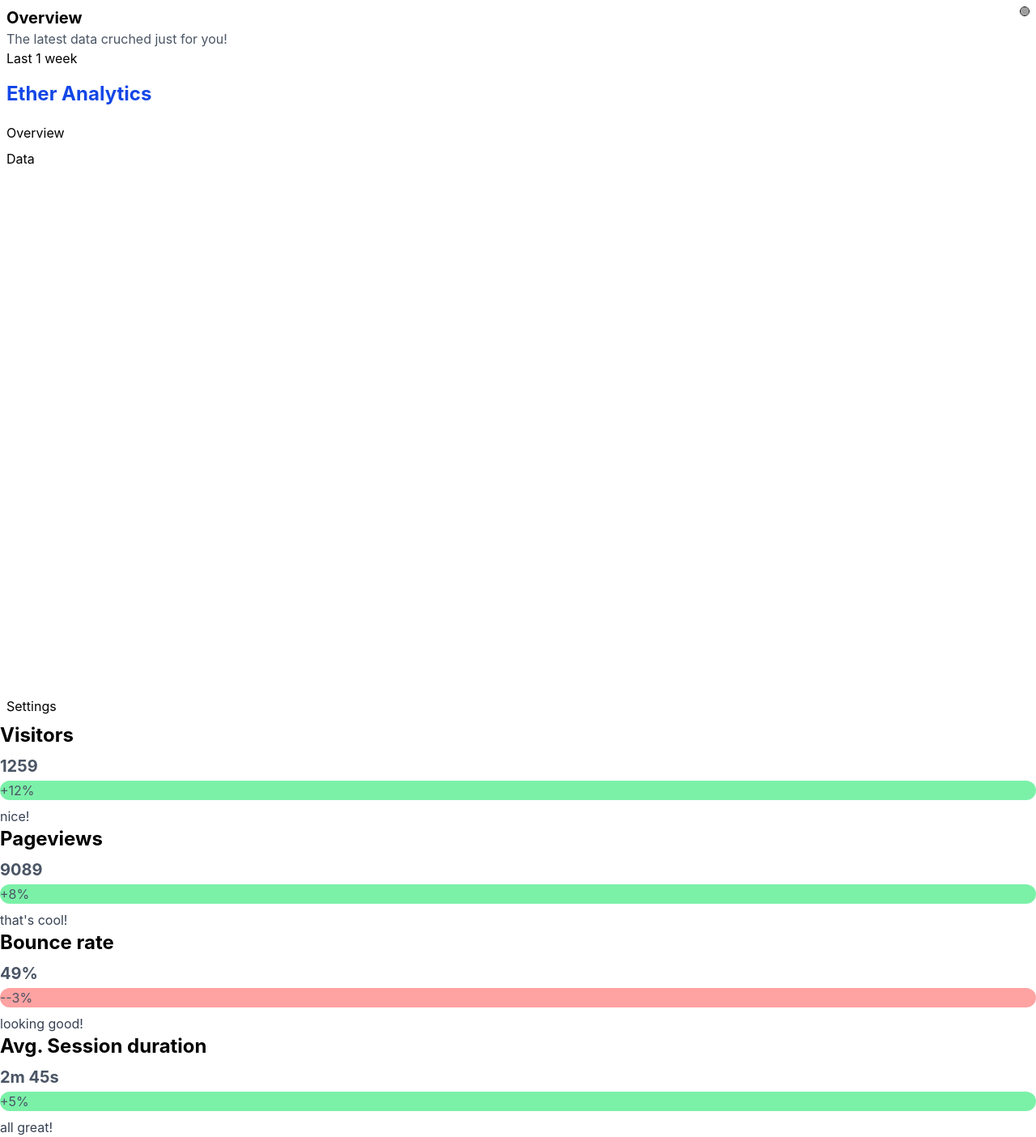
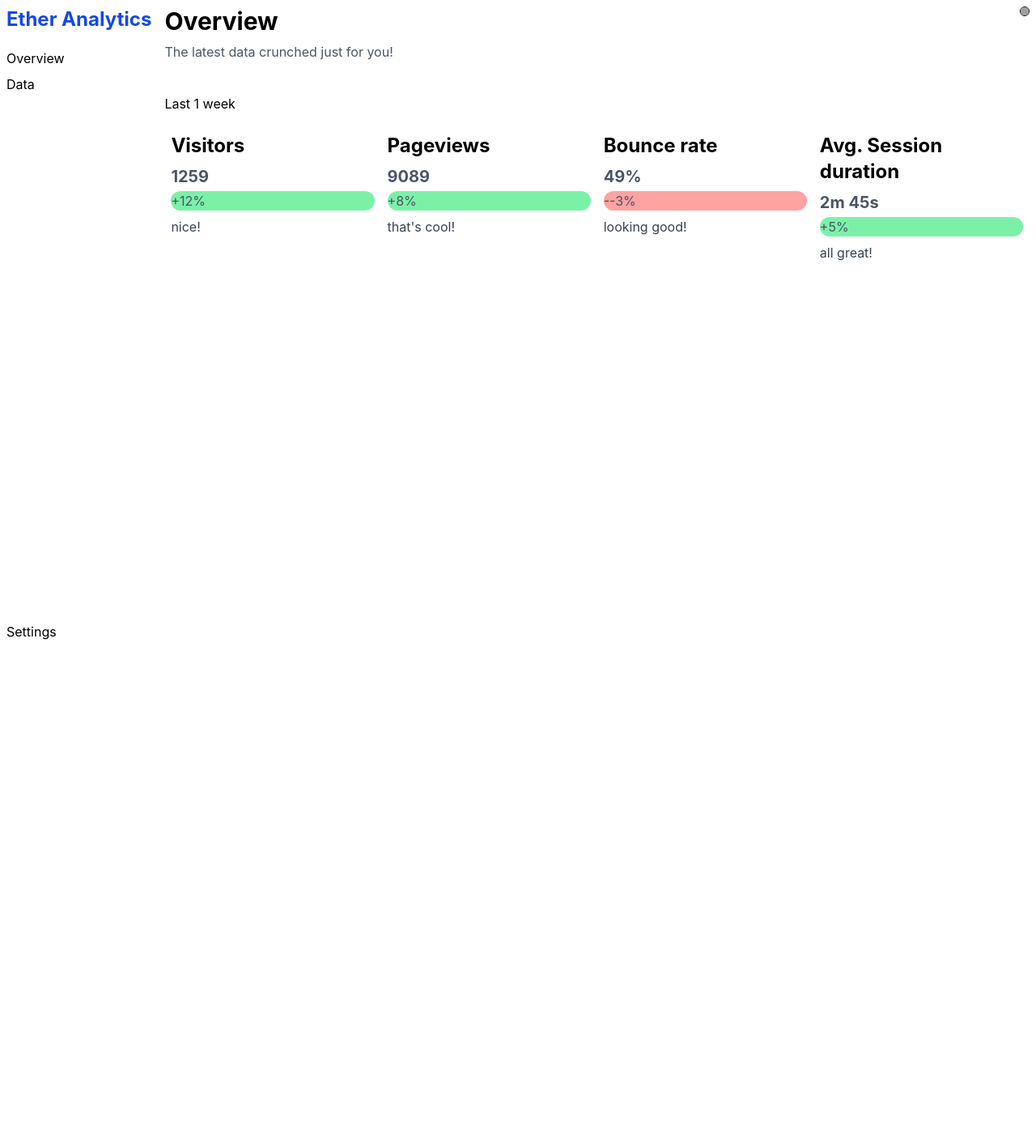
Before and after one commit to BlueOceanVale/ether-analytics, a React (Vite) app: page / in a window 1280 px wide. Shown: the whole page at 81% size. After the commit the page ends 800 px from the top, so only its background shows below. Built offline with nearby package versions, Linux system fonts and the light colour scheme; grey boxes are pictures that could not be loaded.

Commit message:
feat: arrange the dashboard

```diff
--- a/src/components/layout/Header.tsx
+++ b/src/components/layout/Header.tsx
@@ -2,8 +2,8 @@ export default function Header() {
     return (
         <nav className="flex flex-row p-2 w-full">
             <div>
-                <h1 className="font-bold text-xl">Overview</h1>
-                <p className="text-gray-600">The latest data cruched just for you!</p>
+                <h1 className="font-bold text-3xl mb-2">Overview</h1>
+                <p className="text-gray-600 mb-10">The latest data crunched just for you!</p>
                 <button>Last 1 week</button>
             </div>
             <div className="flex flex-1">
--- a/src/components/layout/Sidebar.tsx
+++ b/src/components/layout/Sidebar.tsx
@@ -1,6 +1,6 @@
 export default function Sidebar() {
     return (
-        <div className="flex flex-col h-screen mr-0 p-2">
+        <aside className="flex flex-col mr-0 p-2">
             <h1 className="font-bold text-2xl text-blue-700 mb-5">Ether Analytics</h1>
             <ul className="flex-1 flex flex-col gap-2">
                 <li>
@@ -13,6 +13,6 @@ export default function Sidebar() {
                     <a href="#">Settings</a>
                 </li>
             </ul>
-        </div>
+        </aside>
     )
 }
--- a/src/pages/Dashboard.tsx
+++ b/src/pages/Dashboard.tsx
@@ -4,17 +4,19 @@ import Card from "../components/ui/MetricCard.tsx";
 import { metrics } from "../data/mock.ts"
 
 export default function Dashboard() {
-    return(
-        <main>
-            <Header />
+    return (
+        <main className="flex min-h-screen">
             <Sidebar />
-            <div>
-                {metrics.map(
-                    (metric) => (
+
+            <div className="min-w-0 flex-1">
+                <Header />
+
+                <section className="grid grid-cols-1 gap-4 p-4 sm:grid-cols-2 xl:grid-cols-4">
+                    {metrics.map((metric) => (
                         <Card key={metric.title} {...metric} />
-                    )
-                )}
+                    ))}
+                </section>
             </div>
         </main>
-    )
+    );
 }
```
